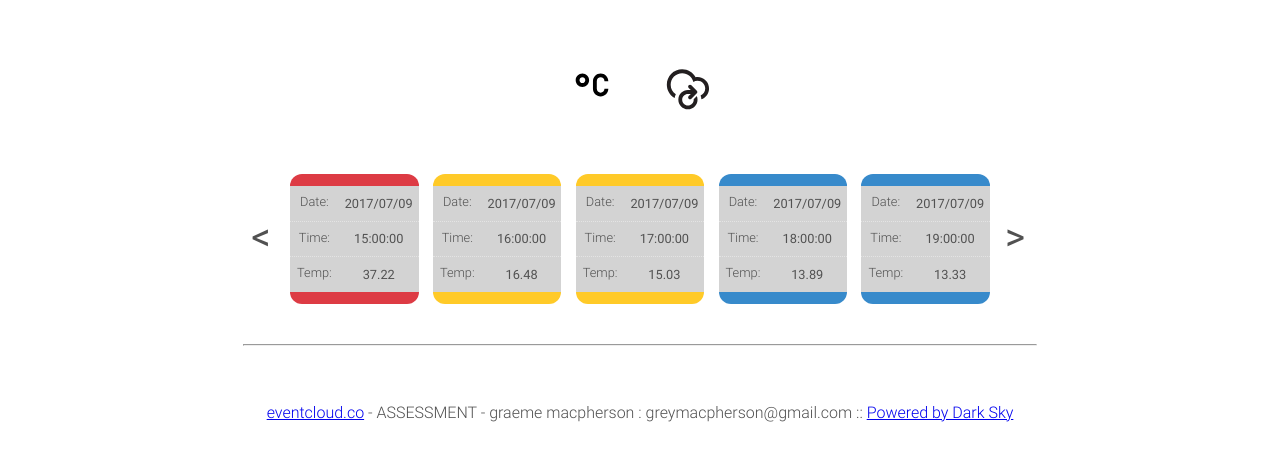
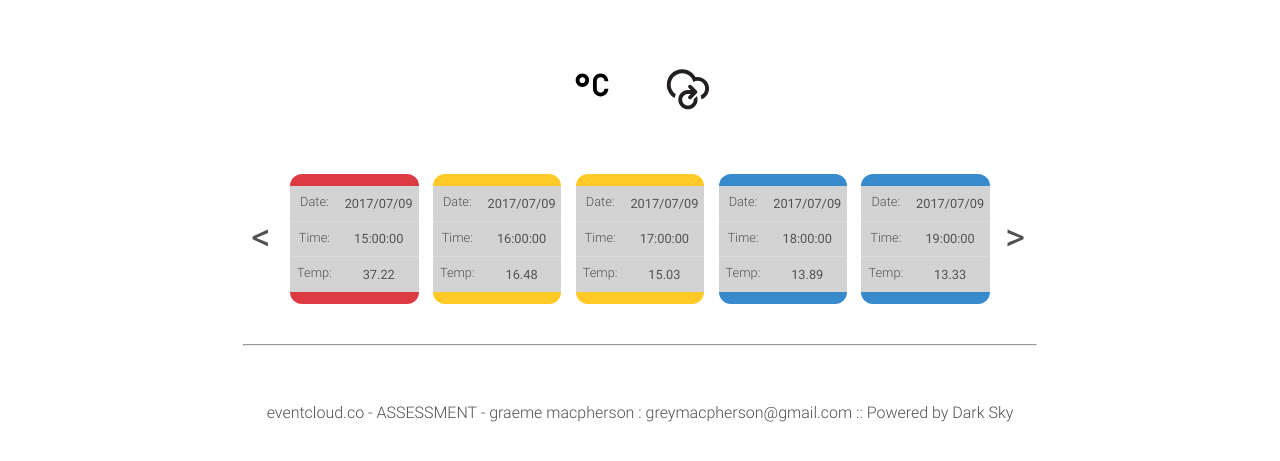
Before and after one commit to greymacpherson/ec, a plain HTML site: page index.html in a window 1280 px wide. Shown: the part 173-634 px from the top of the page. Drawn offline with Linux system fonts and the light colour scheme.

Commit message:
Add files via upload

```diff
--- a/content/css/style.css
+++ b/content/css/style.css
@@ -18,6 +18,8 @@ img {width:100%;max-width:100%}
 .b2 {background-color:#ccc}
 .b4 {background-color:#d3d3d3}
 .b6 {background-color:#57c1ef;background-color:transparent}
+a {text-decoration:none;color:#515151}
+a:hover {color:#378acb}
 
 
 .bd1 {border-top:1px dotted rgba(255,255,255,0.38);border-bottom:1px dotted rgba(255,255,255,0.38);}
```
